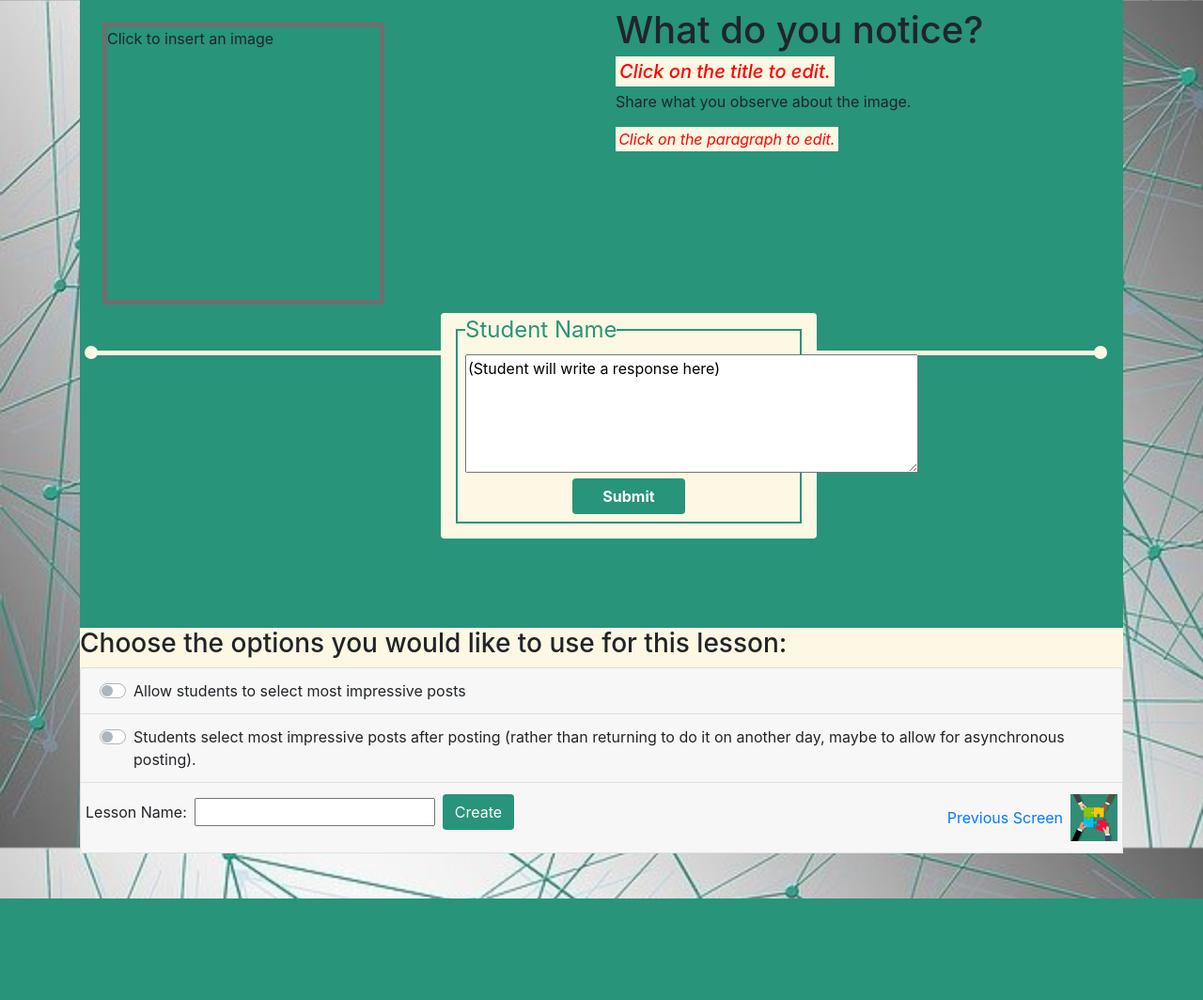
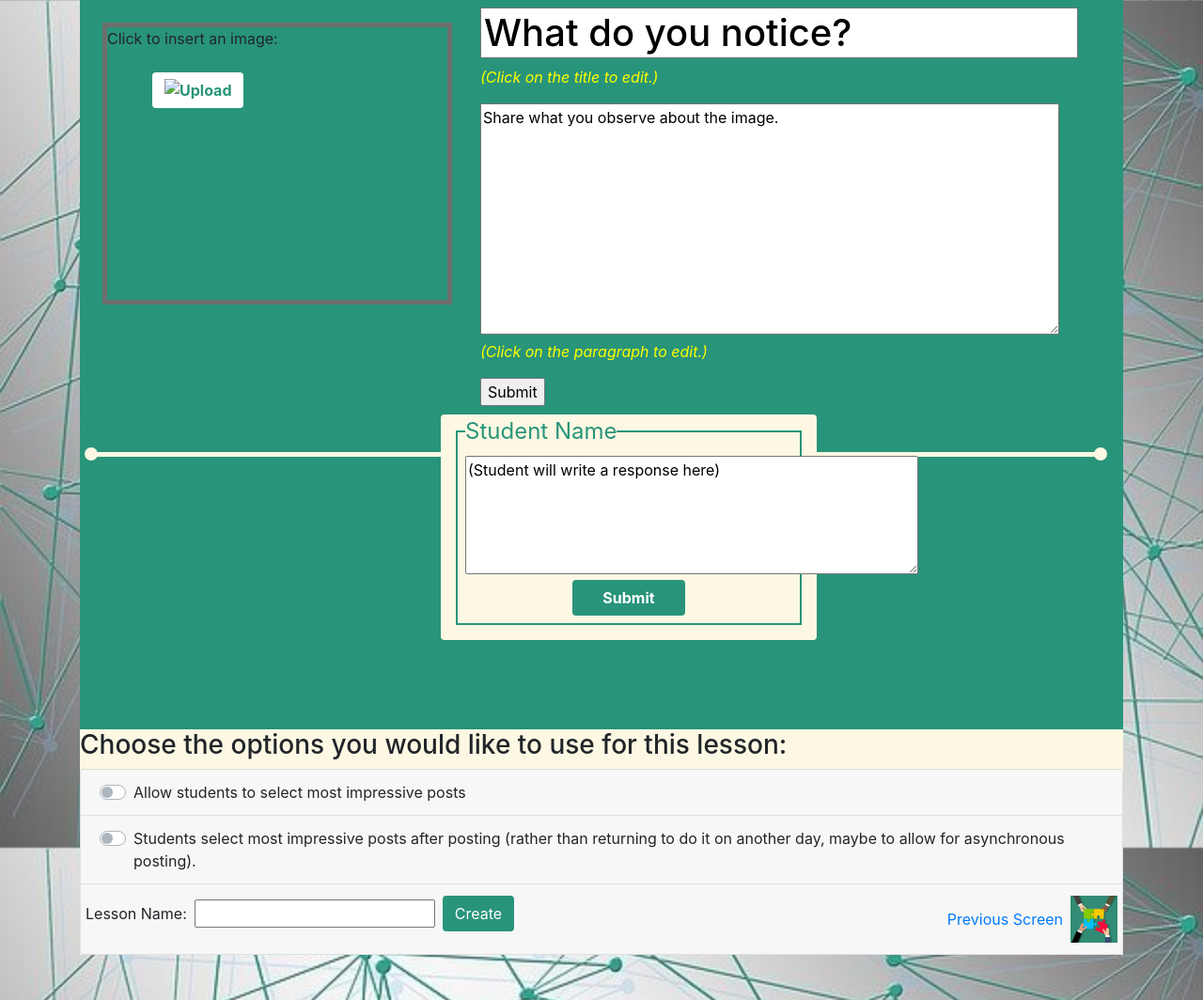
Before and after one commit to Purposefully/Connections, a Django app: template lessons/templates/notice_solo.html in a window 1280 px wide. Shown: the whole page at 94% size. Before the commit the page ends 956 px from the top, so only its background shows below. Run offline with Django 3.2, Linux system fonts and the light colour scheme; the template is opened without the code that fills it, so the values that code supplies are empty.

Commit message:
image form started

```diff
--- a/Connections/urls.py
+++ b/Connections/urls.py
@@ -15,8 +15,13 @@
 """
 # from django.contrib import admin
 from django.urls import path, include
+from django.conf import settings
+from django.conf.urls.static import static
 
 urlpatterns = [
     path('', include('lessons.urls')),
     path('login/', include('login.urls')),
 ]
+
+if settings.DEBUG:
+    urlpatterns += static(settings.MEDIA_URL, document_root=settings.MEDIA_ROOT)
--- a/lessons/templates/notice_solo.html
+++ b/lessons/templates/notice_solo.html
@@ -16,13 +16,15 @@
         .hdr-solid{
             background-color: #28947a;
         }
-        #image{
-            height: 300px;
-            width: 300px;
+        .image{
+            min-height: 300px;
             border: 5px solid #6e6e6e;
         }
-        mark{
-            color:red;
+        em{
+            color:yellow;
+        }
+        #directions{
+            width: 90%;
         }
         .hdr-divide{
             margin: 40px 20px;
@@ -63,6 +65,10 @@
             background-color: #28947a;
             color: white;
         }
+        .btn-reverse-color{
+            background-color: white;
+            color:  #28947a;
+        }
         .btn-bk{
             display: block;
             width: 120px;
@@ -80,22 +86,31 @@
     <div class="container d-flex">
         <div class="flex-col flex-fill">
             <div class="hdr-solid">
+                <form action="" method="POST" enctype="multipart/form-data">
+                    {% csrf_token %}
                     <div class="row flex-row">
                         <div class="col">
-                        <div id="image" class="mt-4 ml-4">
-                            <p>Click to insert an image</p>
+                            <div class="mt-4 ml-4 flex-fill image">
+                                <p><label for="image">Click to insert an image:</label></p>
+                                <input type="image" name="image" id="image" value="Upload" class=
+                                "ml-5 btn btn-reverse-color font-weight-bold">
+                                {% if img_obj %}
+                                    <img src="{{ img_obj.image.url}}" alt="connect" style="max-height:300px">
+                                {% endif %}
                             </div>
                         </div>
                         <div class="col">
                             <div id="title" class="mt-2">
-                            <h1>What do you notice?</h1>
-                            <h5 class="helper"><mark><em>Click on the title to edit.</em></mark></h5>
+                                <input type="text" name="heading" value="What do you notice?" class="h1 mr-5">
+                                <p class="helper"><em>(Click on the title to edit.)</em></p>
                             </div>
-                        <div id="directions">
-                            <p>Share what you observe about the image.</p>
-                            <p class="helper"><mark><em>Click on the paragraph to edit.</em></mark></p>
+                            <div>
+                                <textarea name="directions" id="directions" cols="30" rows="10">Share what you observe about the image.</textarea>
+                                <p class="helper"><em>(Click on the paragraph to edit.)</em></p>
                             </div>
+                            <input type="submit">
                         </div>
+                    </form>
                 </div>
                 <div class="row">
                     <div class="hdr-divide flex-fill">
--- a/lessons/urls.py
+++ b/lessons/urls.py
@@ -6,5 +6,6 @@
     path('student_dashboard', views.student_dashboard),
     path('teacher_dashboard', views.teacher_dashboard),
     path('teacher_choice', views.teacher_choice),
-    path('new_lesson', views.new_lesson)
+    path('new_lesson', views.new_lesson),
+    path('solo_lesson_setup', views.solo_lesson_setup)
 ]
```
Also changed, not shown: Connections/settings.py (+7 -0 lines), lessons/views.py (+6 -4 lines). Lines whose indentation alone changed are shown as unchanged.
